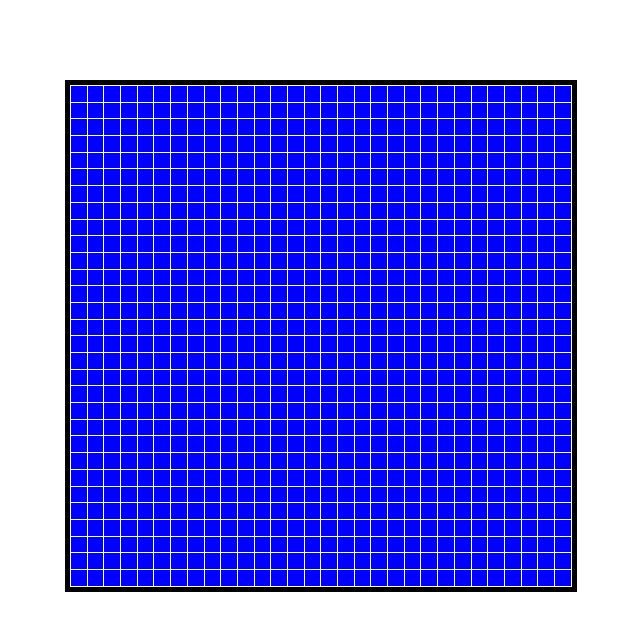
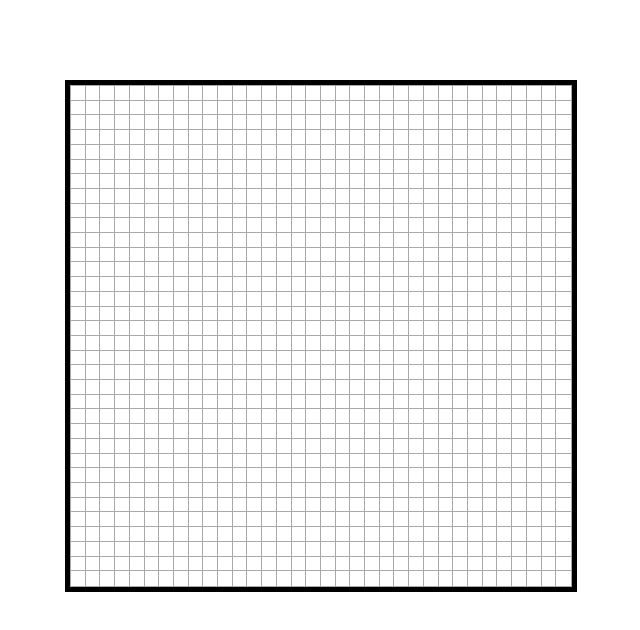
Before and after one commit to ismailcakmak/odin-projects, a plain HTML site: page odin-sketch-pad/index.html in a window 1280 px wide. Shown: the whole page, without its empty margins (319-959 px from the left). Drawn offline with Linux system fonts and the light colour scheme.

Commit message:
removed gap calculation, added outline

```diff
--- a/odin-sketch-pad/script.js
+++ b/odin-sketch-pad/script.js
@@ -27,31 +27,23 @@ function hoveringEffect(tile){
     tile.classList.add("hovered-tile");
 }
 
-function calculateTileDim(totalGridwidht,tileNumbySide, gapBtwTiles) {
+function calculateTileDim(totalGridwidht,tileNumbySide) {
 
-    let totalTileWidhtBySide = totalGridwidht-((tileNumbySide-1)*gapBtwTiles)
-    let onetileWidht = totalTileWidhtBySide/tileNumbySide;
+    let onetileWidht = totalGridwidht/tileNumbySide;
 
     return onetileWidht
 }
 
-function calculateGapBtwTiles(tileNumbySide){
-    gapBtwTiles = (tileNumbySide>50) ? 0.5 : 1;
-    return gapBtwTiles;
-}
-
 function main() {
 
+    /* parameters */
     const totalGridwidht = 500;
-    const tileNumbySide = 30; //this means there will be 16x16 of grid
+    const tileNumbySide = 34;
 
-    const gapBtwTiles = calculateGapBtwTiles(tileNumbySide);
+    /** this is the main container we are going to add the tiles*/
+    const container = document.querySelector(".container");
 
-
-    const tileDimension = calculateTileDim(totalGridwidht, tileNumbySide, gapBtwTiles);
-
-    const container = document.querySelector(".container");
-    container.style.gap = `${gapBtwTiles}px`;
+    const tileDimension = calculateTileDim(totalGridwidht, tileNumbySide);
     createGrid(container, tileNumbySide, tileDimension); //this always add to .container div
     applyHoveringEffect(hoveringEffect);
 
--- a/odin-sketch-pad/styles.css
+++ b/odin-sketch-pad/styles.css
@@ -16,16 +16,16 @@ body {
     width: 500px;
     border: 5px solid black;
     padding: 1px;
-
 }
 
 .tile {
     height: 28.43px;
     width: 28.43px;
-    background-color: blue;
+    background-color: white;
+    outline: 0.5px solid darkgray;
 }
 
 
 .hovered-tile {
-    background-color: red;
+    background-color: paleturquoise;
 }
```
